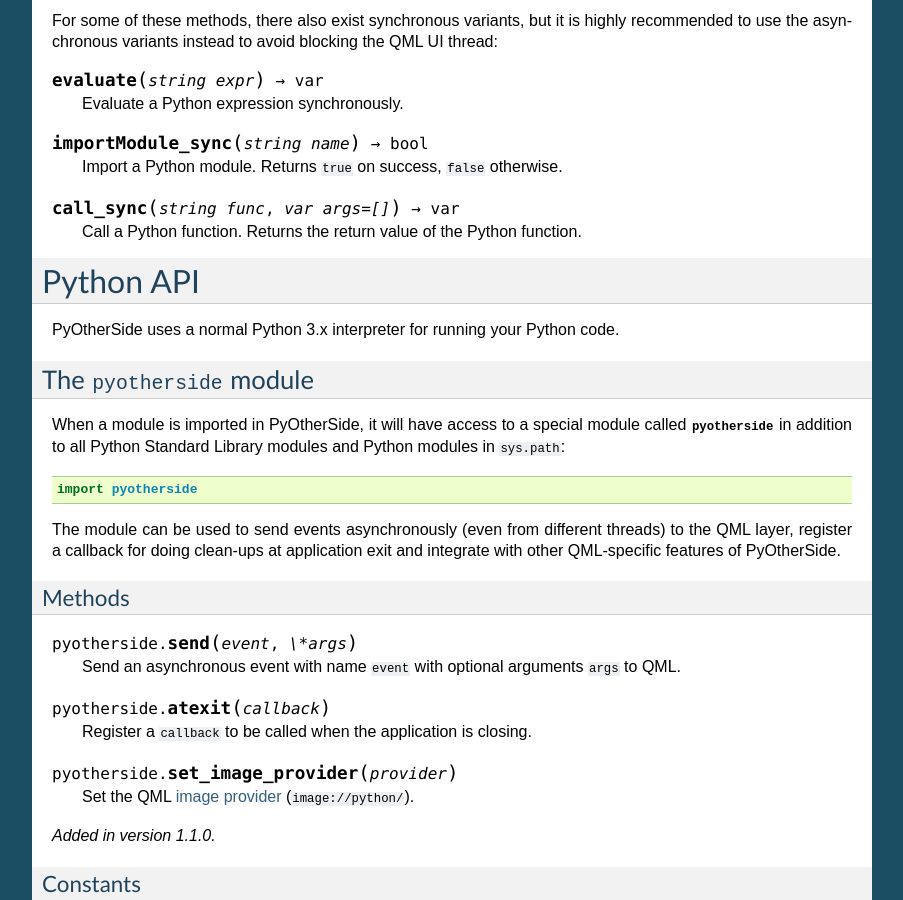
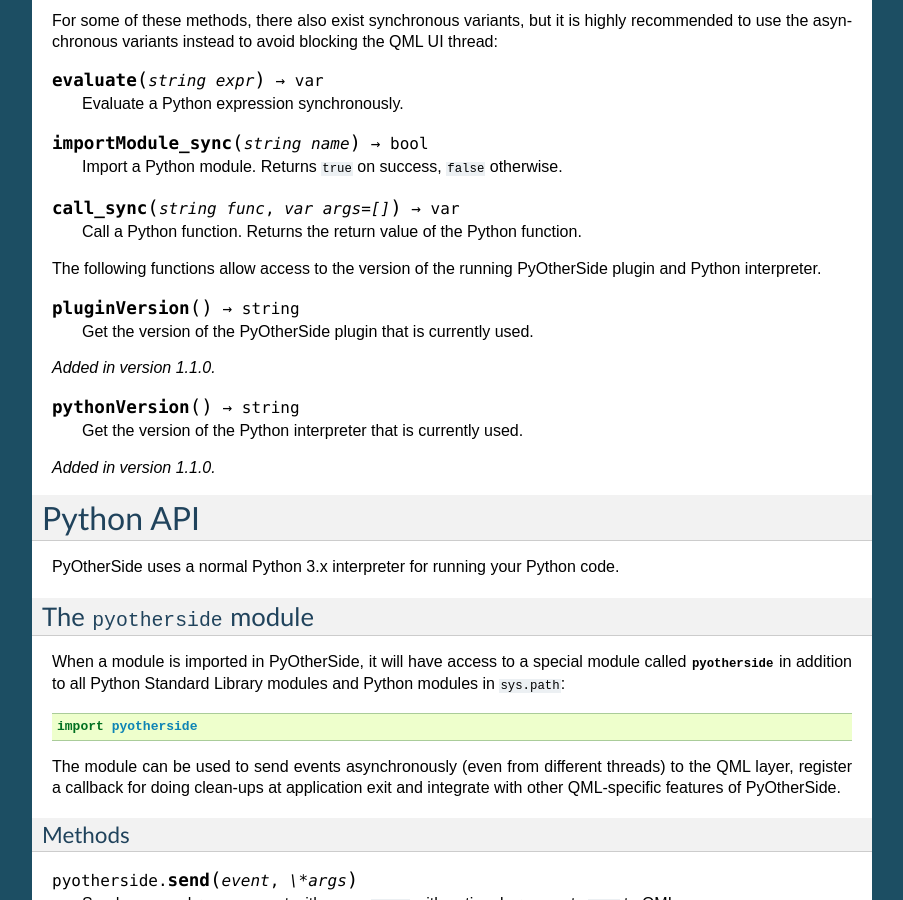
Before and after one commit to thp/pyotherside, a Sphinx documentation site: the page built from docs/index.rst, in a window 1280 px wide and 900 px high, scrolled down 1614 px. Shown: the whole window, without its empty margins (198-1101 px from the left). Built offline with Sphinx 7.4.7, drawn with Linux system fonts in a browser that asks for light colours; some of the changed text lies outside the part shown.

Commit message:
New methods: pluginVersion() and pythonVersion()

```diff
--- a/docs/index.rst
+++ b/docs/index.rst
@@ -113,6 +113,21 @@ the QML UI thread:
 .. function:: call_sync(string func, var args=[]) -> var
 
     Call a Python function. Returns the return value of the Python function.
+
+The following functions allow access to the version of the running PyOtherSide
+plugin and Python interpreter.
+
+.. function:: pluginVersion() -> string
+
+    Get the version of the PyOtherSide plugin that is currently used.
+
+.. versionadded:: 1.1.0
+
+.. function:: pythonVersion() -> string
+
+    Get the version of the Python interpreter that is currently used.
+
+.. versionadded:: 1.1.0
 
 Python API
 ==========
@@ -664,6 +679,7 @@ Version 1.1.0 (2014-02-XX)
 * Add support for Python-based image providers (see `Image Provider`_).
 * Fix threading crashes and aborts due to assertions.
 * :func:`addImportPath` will automatically strip a leading ``file://``.
+* Added :func:`pluginVersion` and :func:`pythonVersion` for runtime version detection.
 
 Version 1.0.0 (2013-08-08)
 --------------------------
```
Also changed, not shown: 6 other files.
